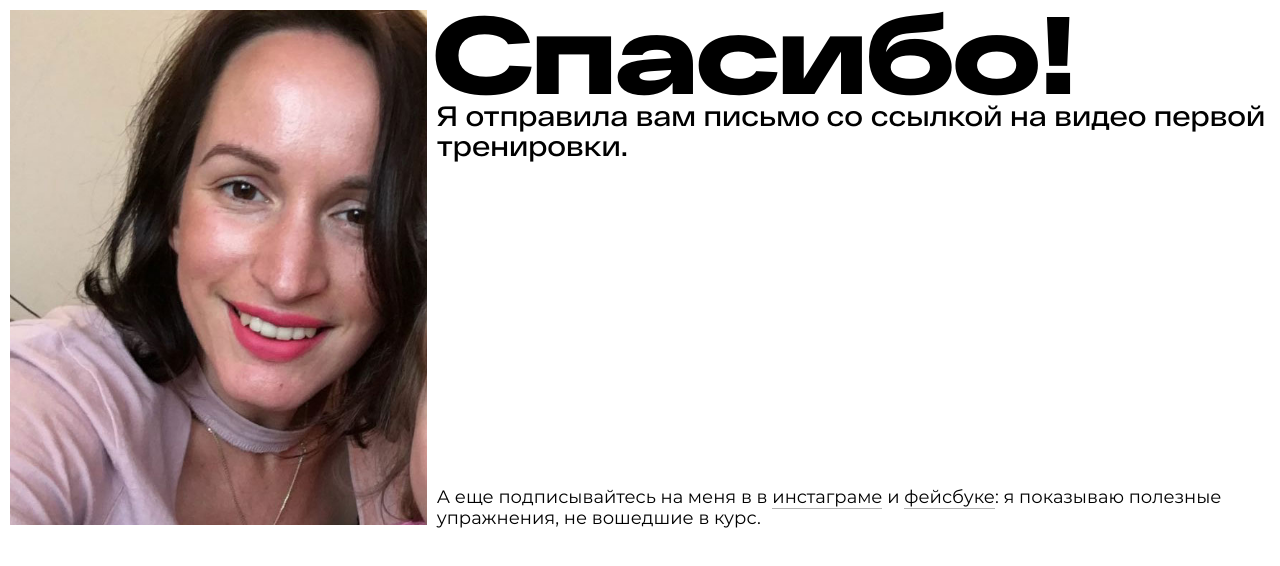
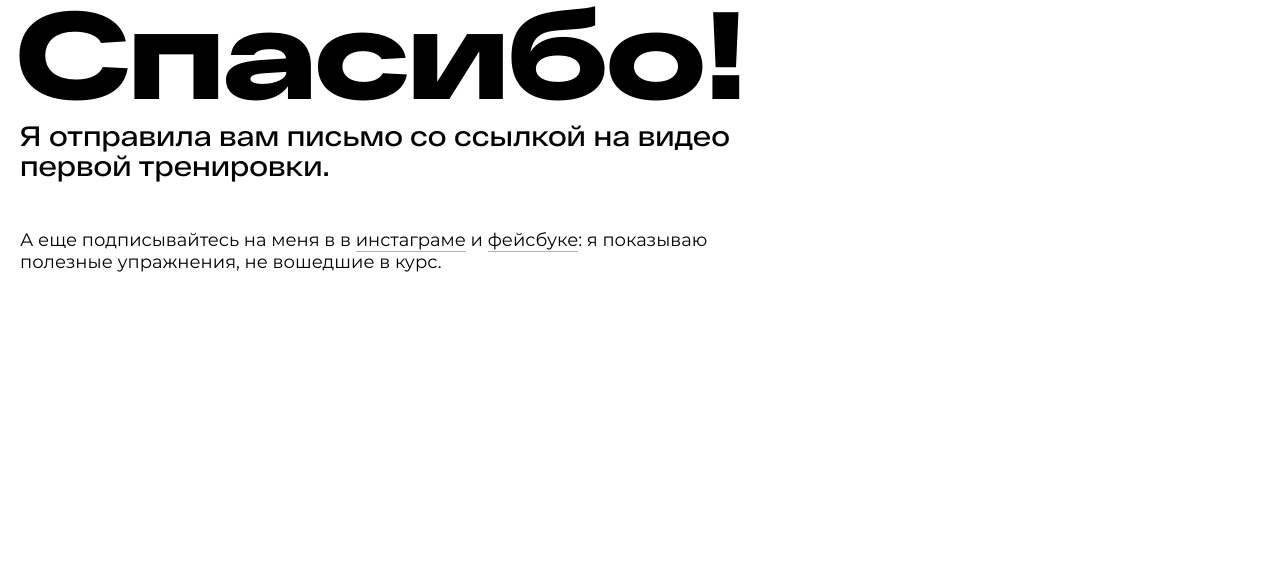
Before and after one commit to Sada-ko/pilates-online, a website: page app/confirmation-thank-you-page.html in a window 1280 px wide. Drawn offline with nearby package versions, Linux system fonts and the light colour scheme; files that its build step writes are made by us from their sources.

Commit message:
thanks-upd-5

```diff
--- a/app/confirmation-thank-you-page.html
+++ b/app/confirmation-thank-you-page.html
@@ -47,10 +47,10 @@
 		<div class="container">
 			<div class="innertube">
 
-				<div class="row">
-					<div class="photo">
+				<!-- <div class="row"> -->
+					<!-- <div class="photo">
 						<div class="pic"></div>
-					</div>
+					</div> -->
 					<div class="text d-flex flex-column">
 						<div>
 							<h1>Спасибо!</h1>
@@ -63,9 +63,8 @@
 							<p>А&nbsp;еще подписывайтесь на&nbsp;меня в&nbsp;в&nbsp;<a href="#">инстаграме</a> и&nbsp;<a href="#">фейсбуке</a>: я&nbsp;показываю полезные упражнения, не&nbsp;вошедшие в&nbsp;курс.
 							</p>
 						</div>
-
 					</div>
-				</div>
+				<!-- </div> -->
 			</div>
 		</div>
 
--- a/app/css/scss/app.scss
+++ b/app/css/scss/app.scss
@@ -205,12 +205,16 @@ a{
 			padding-right: 0;
 		}
 		.lead{
-			// margin-bottom: 50px;
+			margin-bottom: 50px;
 		}
 	}
 	.innertube{
 		min-height: 100vh;
 		background-color: white;
+		@include media-breakpoint-up(lg) {
+			padding-right: 270px;
+			padding-right: 480px;
+		}
 	}
 	h1{
 		margin-left: -6px;
@@ -221,8 +225,8 @@ a{
 	&.thanks{
 		h1{
 			@include media-breakpoint-up(lg) {
-				font-size: 110px;
-				margin-bottom: 10px;
+				// font-size: 110px;
+				// margin-bottom: 10px;
 			}
 		}
 		.row{
@@ -252,9 +256,9 @@ a{
 		}
 		.text{
 			padding: 0 10px;
-			@include make-col(8);
+			// @include make-col(8);
 			@include media-breakpoint-down(md) {
-				@include make-col(12);
+				// @include make-col(12);
 			}
 			margin-bottom: -5px;
 			// padding-right: 0;
```
Also changed, not shown: build/confirmation-thank-you-page.html, 3 other files.
